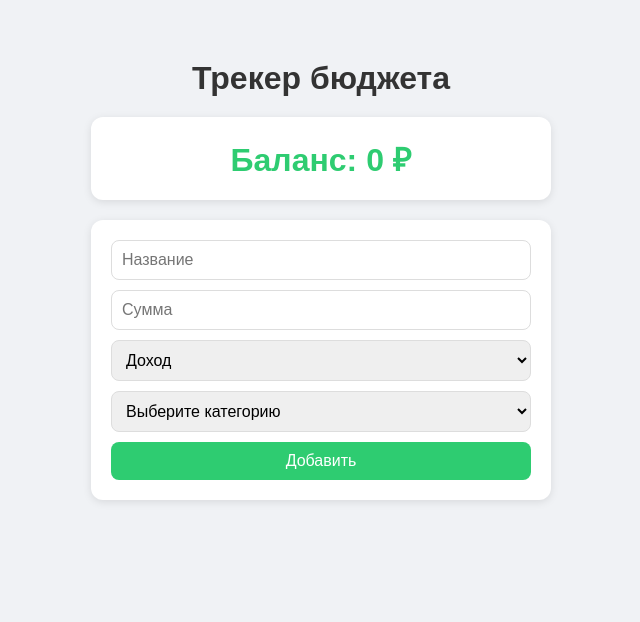
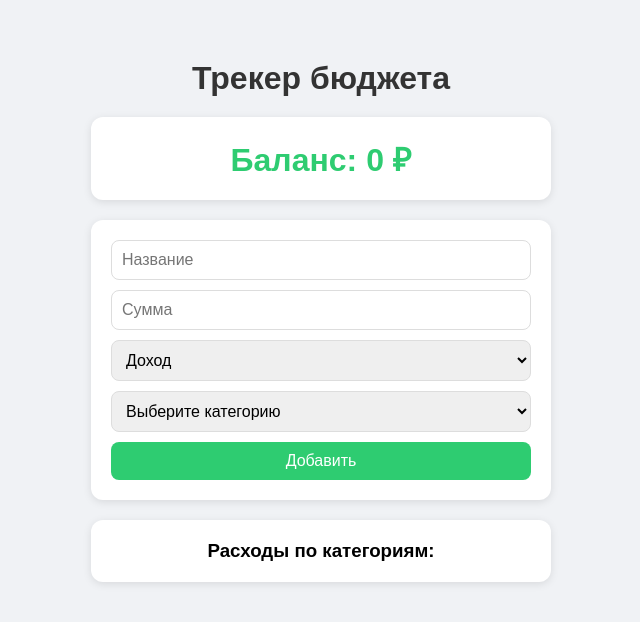
Before and after one commit to yuracherichenko/budget-tracker, a React (Create React App) app: page / in a window 1280 px wide. Shown: the top 622 px of the page, without its empty margins (319-959 px from the left). Built offline with nearby package versions, Linux system fonts and the light colour scheme.

Commit message:
add categories

```diff
--- a/src/App.tsx
+++ b/src/App.tsx
@@ -44,6 +44,13 @@ function App() {
         setTransactions(transactions.filter(t => t.id !== id));
     };
 
+    const categoryStats = transactions
+        .filter(t => t.type === 'expense')
+        .reduce((acc, t) => {
+            acc[t.category] = (acc[t.category] || 0) + t.amount;
+            return acc;
+        }, {} as Record<string, number>);
+
     return (
         <div className="app">
             <h1>Трекер бюджета</h1>
@@ -78,7 +85,14 @@ function App() {
                     </div>
                 ))}
             </div>
+            <div className="balance">
+                <h3>Расходы по категориям:</h3>
+                {Object.entries(categoryStats).map(([cat, sum]) => (
+                    <p key={cat}>{cat}: -{sum} ₽</p>
+                ))}
+            </div>
         </div>
+
     );
 }
 
```
